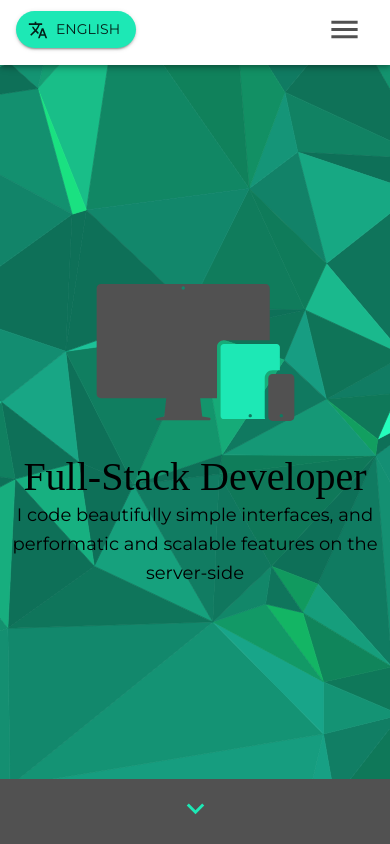
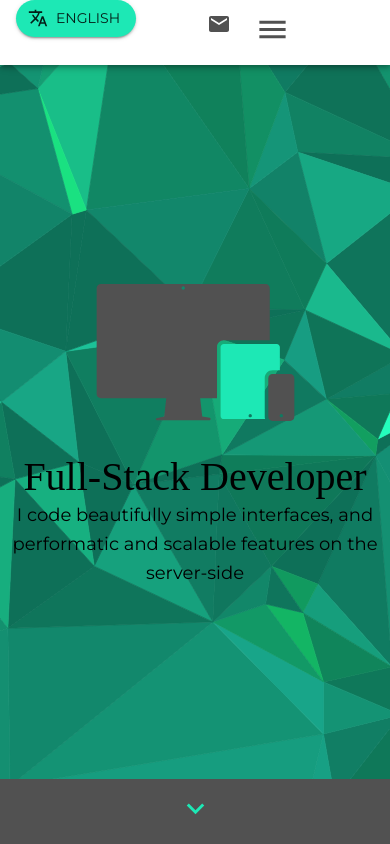
Before and after one commit to CarapiaAndre/Portfolio, a React (Create React App) app: page / in a window 390 px wide. Shown: the top 844 px of the page. Built offline with nearby package versions, Linux system fonts and the light colour scheme; a web font is replaced by a local one.

Commit message:
fix: mobile Navbar list

```diff
--- a/src/components/Navbar.js
+++ b/src/components/Navbar.js
@@ -6,13 +6,14 @@ import {
     Button,
     IconButton,
     SwipeableDrawer,
-    useMediaQuery
+    useMediaQuery,
+    ListItemText
 } from '@material-ui/core';
 import { Link as ScrollLink } from 'react-scroll';
 import TranslateIcon from '@material-ui/icons/Translate';
 import MenuIcon from '@material-ui/icons/Menu';
+import EmailIcon from '@material-ui/icons/Email';
 import theme from '../styles/Theme';
-import MobileListButton from './theme/MobileListButton';
 
 const Navbar = (props) => {
     const [state, setState] = useState({
@@ -45,7 +46,7 @@ const Navbar = (props) => {
             >
                 {largeDevice
                     ? <Button variant={state.activePage === page ? "contained" : "text"}>{props.texts.pageList[i]}</Button>
-                    : <MobileListButton >{props.texts.pageList[i]}</MobileListButton>
+                    : <ListItemText style={{ textAlign: 'center' }}>{props.texts.pageList[i]}</ListItemText>
                 }
             </ScrollLink>
         </Grid>
@@ -55,19 +56,23 @@ const Navbar = (props) => {
     return (
         <AppBar position="sticky" color={state.activePage !== "about" ? "primary" : "secondary"}>
             <Toolbar>
-                <Grid
-                    container
-                    alignItems="center"
-                >
+                <Grid container>
                     <Grid item xs={6}>
                         <Button
                             onClick={props.setLanguage}
                             startIcon={<TranslateIcon />}
                         >
-                            <span>{props.texts.language}</span>
+                            {props.texts.language}
                         </Button>
                     </Grid>
-                    <Grid item xs={6} container justify="flex-end">
+                    <Grid
+                        item
+                        xs={6}
+                        container
+                        justify="flex-end"
+                        direction={largeDevice? 'row' : 'row-reverse'}
+                    >
+                        <Grid item>
                             {
                                 largeDevice ?
                                     navList() :
@@ -88,8 +93,16 @@ const Navbar = (props) => {
                                         >
                                             {navList()}
                                         </SwipeableDrawer>
+
                                     </React.Fragment>
+
                             }
+                        </Grid>
+                        <Grid item>
+                            <IconButton color="secondary">
+                                <EmailIcon />
+                            </IconButton>
+                        </Grid>
                     </Grid>
                 </Grid>
             </Toolbar>
--- a/src/components/theme/MobileListButton.js
+++ /dev/null
@@ -1,13 +0,0 @@
-import { withStyles } from '@material-ui/core/styles';
-import Button from '@material-ui/core/Button';
-
-const MobileListButton = withStyles((theme) => ({
-    root: {
-        backgroundColor: theme.palette.primary.main,
-        borderRadius: '0',
-        padding: theme.spacing(1),
-        width: '100%',
-      }
-}))(Button);
-
-export default MobileListButton;
```
Lines whose indentation alone changed are shown as unchanged.
